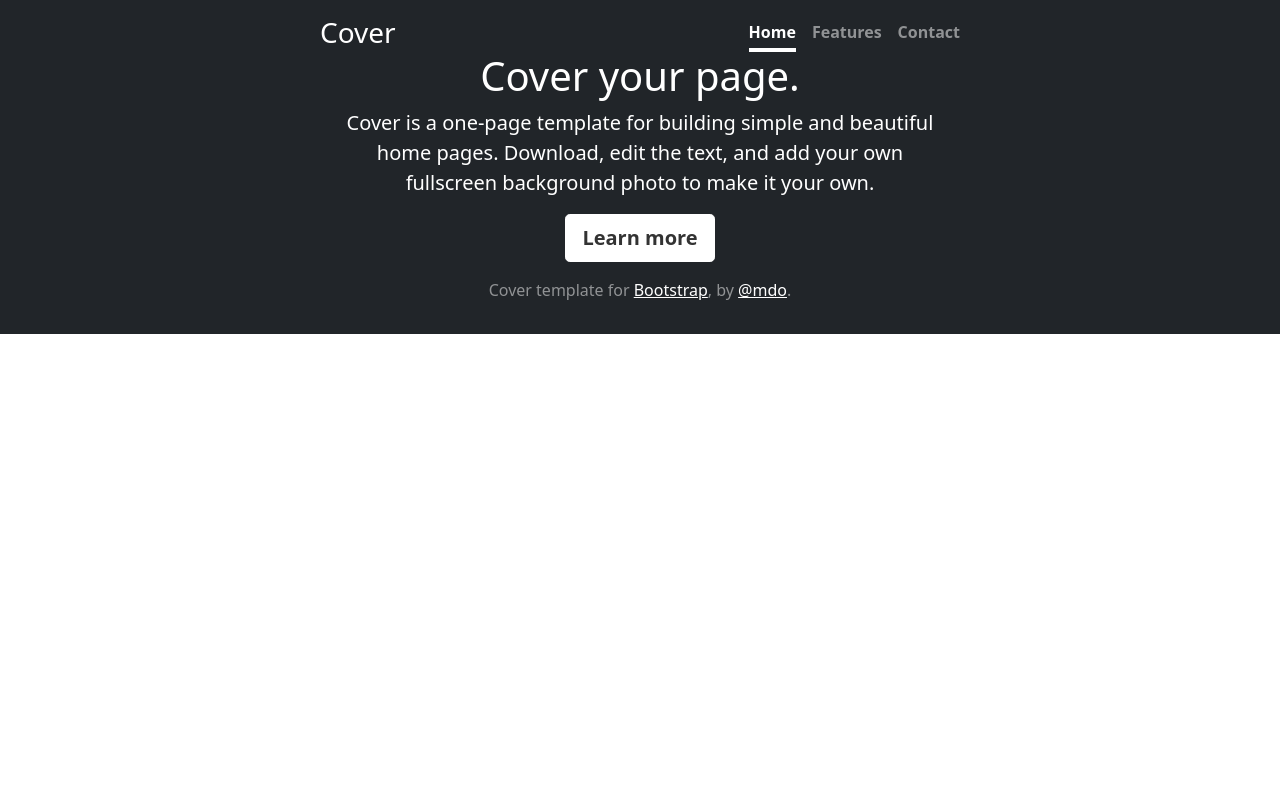
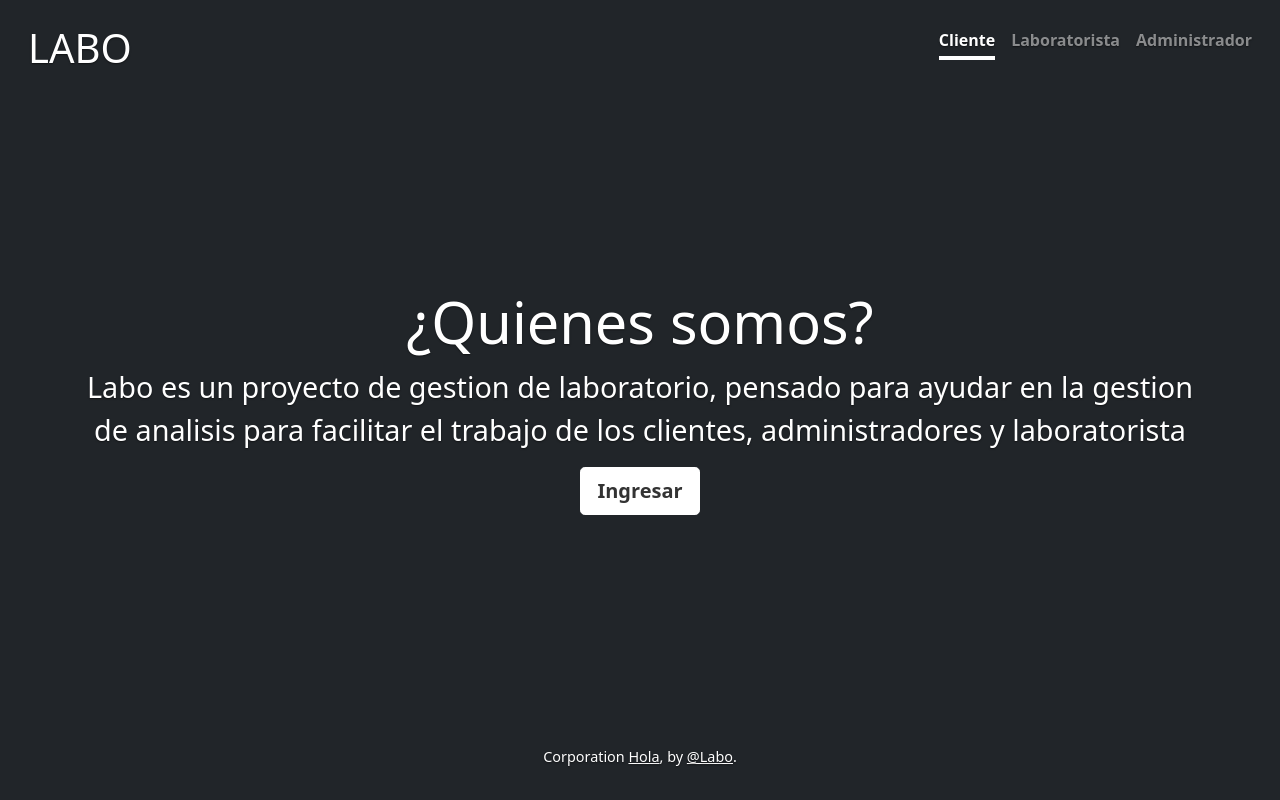
Before and after one commit to AbrahamMoralesHueto/Labo, an Angular app: page /dashboard in a window 1280 px wide. Built offline with nearby package versions, Linux system fonts and the light colour scheme.

Commit message:
Responsi de dashboard

```diff
--- a/src/app/components/dashboard/dashboard.component.css
+++ b/src/app/components/dashboard/dashboard.component.css
@@ -1,13 +1,6 @@
 /*
  * Globals
  */
-
- *{
-  -webkit-background-size: cover;
-  -moz-background-size: cover;
-  -o-background-size: cover;
-  background-size: cover;
-}
 
 /* Custom default button */
 .btn-secondary,
@@ -25,10 +18,24 @@
 body {
   text-shadow: 0 .05rem .1rem rgba(0, 0, 0, .5);
   box-shadow: inset 0 0 5rem rgba(0, 0, 0, .5);
+  height: 100vh;
+  width: auto;
+}
+
+.p-title{
+  font-size: calc(2em + 2vw);
+}
+
+.p-content{
+  font-size: calc(1em + 1vw);
+}
+
+.p-footer{
+  font-size: calc(.5em + .5vw);
 }
 
 .cover-container {
-  max-width: 42em;
+  max-width: 100vw;
 }
 
 
@@ -57,3 +64,11 @@ body {
   color: #fff;
   border-bottom-color: #fff;
 }
+
+.footer-end{
+  margin-top: auto;
+}
+
+.mt-50 {
+  margin-top: auto;
+}
--- a/src/app/components/dashboard/dashboard.component.html
+++ b/src/app/components/dashboard/dashboard.component.html
@@ -16,27 +16,28 @@
 
 <link href="dashboard.component.css" rel="stylesheet">
 
-<div class="d-flex h-100 text-center text-white bg-dark">
-    <div class="cover-container d-flex w-100 h-100 p-3 mx-auto flex-column">
-        <header class="mb-auto">
-            <div>
-             <h3 class="float-md-start mb-0">Cover</h3>
-                <nav class="nav nav-masthead justify-content-center float-md-end">
-                    <a class="nav-link active" aria-current="page" href="#">Home</a>
-                    <a class="nav-link" href="#">Features</a>
-                    <a class="nav-link" href="#">Contact</a>
-                </nav>
+<body>
+    <div class="container-fluid d-flex h-100 text-center text-white bg-dark">
+        <div class="d-flex w-100 h-100 p-3 flex-column">
+
+            <div class="mt-2">
+                <h3 class="float-md-start mb-0 h1">LABO</h3>
+                   <nav class="nav nav-masthead justify-content-center float-md-end">
+                       <a class="nav-link active" aria-current="page" href="#">Cliente</a>
+                       <a class="nav-link" href="#">Laboratorista</a>
+                       <a class="nav-link" href="#">Administrador</a>
+                   </nav>
+               </div>
+
+            <div class="px-5 mt-50">
+                <h1 class="p-title">¿Quienes somos?</h1>
+                <p class="lead p-content">Labo es un proyecto de gestion de laboratorio, pensado para ayudar en la gestion de analisis para facilitar el trabajo de los clientes, administradores y laboratorista</p>
+                <p class="lead"><a href="#" class="btn btn-lg btn-secondary fw-bold border-white bg-white">Ingresar</a></p>
             </div>
-        </header>
 
-        <main class="px-3">
-            <h1>Cover your page.</h1>
-            <p class="lead">Cover is a one-page template for building simple and beautiful home pages. Download, edit the text, and add your own fullscreen background photo to make it your own.</p>
-            <p class="lead"><a href="#" class="btn btn-lg btn-secondary fw-bold border-white bg-white">Learn more</a></p>
-        </main>
-
-        <footer class="mt-auto text-white-50">
-            <p>Cover template for <a href="https://getbootstrap.com/" class="text-white">Bootstrap</a>, by <a href="https://twitter.com/mdo" class="text-white">@mdo</a>.</p>
-        </footer>
+            <div class="footer-end">
+                <p class="p-footer">Corporation <a href="https://getbootstrap.com/" class="text-white">Hola</a>, by <a href="https://twitter.com/mdo" class="text-white">@Labo</a>.</p>
+            </div>
+        </div>
     </div>
-</div>
+</body>
```
